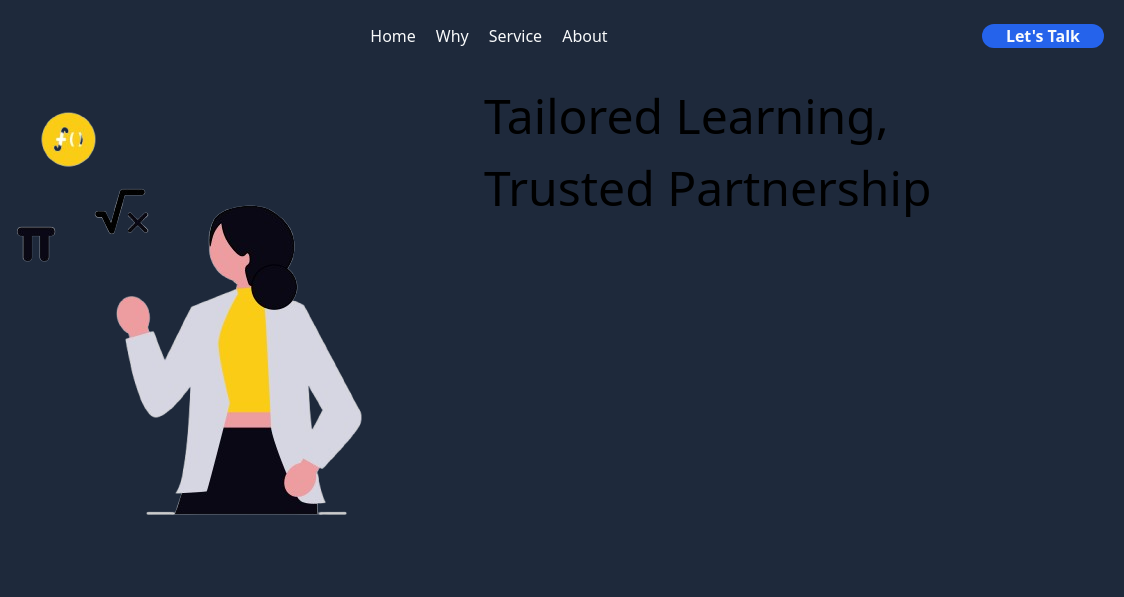
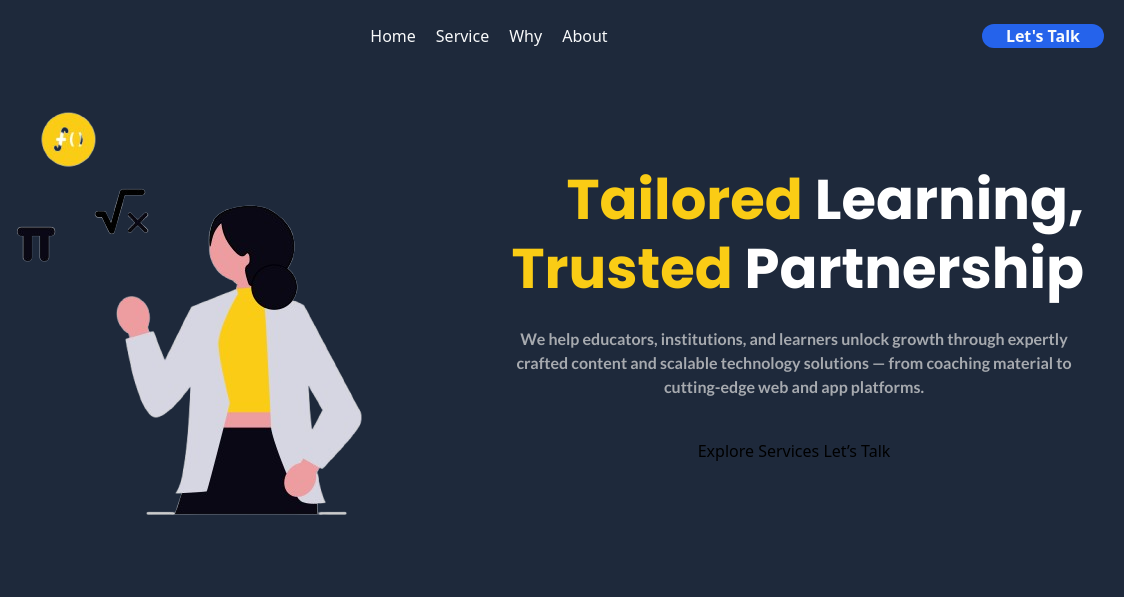
Before and after one commit to dhanushkrishna72/samiksha, a website: page index.html in a window 1280 px wide. Shown: the top 597 px of the page, 156-1280 px from the left. Drawn offline with nearby package versions, Linux system fonts and the light colour scheme.

Commit message:
Added hero section and made few updates

```diff
--- a/index.html
+++ b/index.html
@@ -24,8 +24,8 @@
                 <div class="hidden md:flex">
                     <ul class="flex items-center gap-5">
                         <li><a href="#hero">Home</a></li>
+                        <li><a href="#service">Service</a></li>
                         <li><a href="#why">Why</a></li>
-                        <li><a href="#service">Service</a></li>
                         <li><a href="#team">About</a></li>
                     </ul>
                 </div>
@@ -42,7 +42,14 @@
                     <img src="./assets/illusttrations/mathIllustration.png" alt="">
                 </div>
                 <div id="right">
-                    <h2>Tailored Learning,<br>Trusted Partnership</h2>
+                    <h2><span>Tailored </span>Learning, <span>Trusted</span> Partnership</h2>
+                    <p>We help educators, institutions, and learners unlock growth through expertly crafted content and scalable technology
+                    solutions — from coaching material to cutting-edge web and app platforms.</p>
+                    <div class="cta">
+                        <a href="#service"><button id="explore">Explore Services</button></a>
+                        <a href="mailto:admin@samikshalearning.com"><button id="contactBtn">Let’s Talk</button></a>
+                        <!-- <a href="tel:+"></a> -->
+                    </div>
                 </div>
             </div>
         </div>
@@ -119,11 +126,13 @@
             <div class="h-1/2 bg-samiksha-yellow pt-8" id="cta">
                 <h2>Let’s Build Something Meaningful</h2>
                 <p class="mb-4 leading-5  align-middle">Ready to create, scale, or translate your educational content? Let’ s do it together.</p>
-                <a href="mailto:samiksha.learning@gmail.com">
+                <a href="mailto:admin@samikshalearning.com">
                     Start a Project →
                 </a>
             </div>
-
+            <div>
+                <p>© 2025 Samiksha Learning Solutions. All rights reserved.</p>
+            </div>
         </div>
     </div>
 </body>
--- a/styles/mainPage.css
+++ b/styles/mainPage.css
@@ -19,10 +19,39 @@ body {
   /* padding: 1.25rem; */
 }
 #hero #mainContent #right {
-  font-size: 3rem;
   width: 50%;
+  display: flex;
+  justify-content: center;
+  align-items: center;
+  flex-direction: column;
 }
 
+#mainContent #right h2{
+    /* border: 2px solid #000; */
+    color: #fff;
+    height: 138px;
+    width: 580px;
+    line-height: 69px;
+    font-size: 56px;
+    text-align: right;
+    font-family: "Poppins", sans-serif;
+  font-weight: 700;
+  font-style: normal;
+}
+#mainContent #right span{
+    color: #FACC15;
+}
+#mainContent #right p{
+    width: 600px;
+    color: rgba(225, 225, 225, 70.2%);
+    font-family: "Lato", sans-serif;
+  font-weight: 700;
+  font-style: normal;
+  line-height: 24px;
+  text-align: center;
+  margin-top: 24px;
+  margin-bottom: 40px;
+}
 /* Service section Editing */
 .content {
   display: flex;
```
